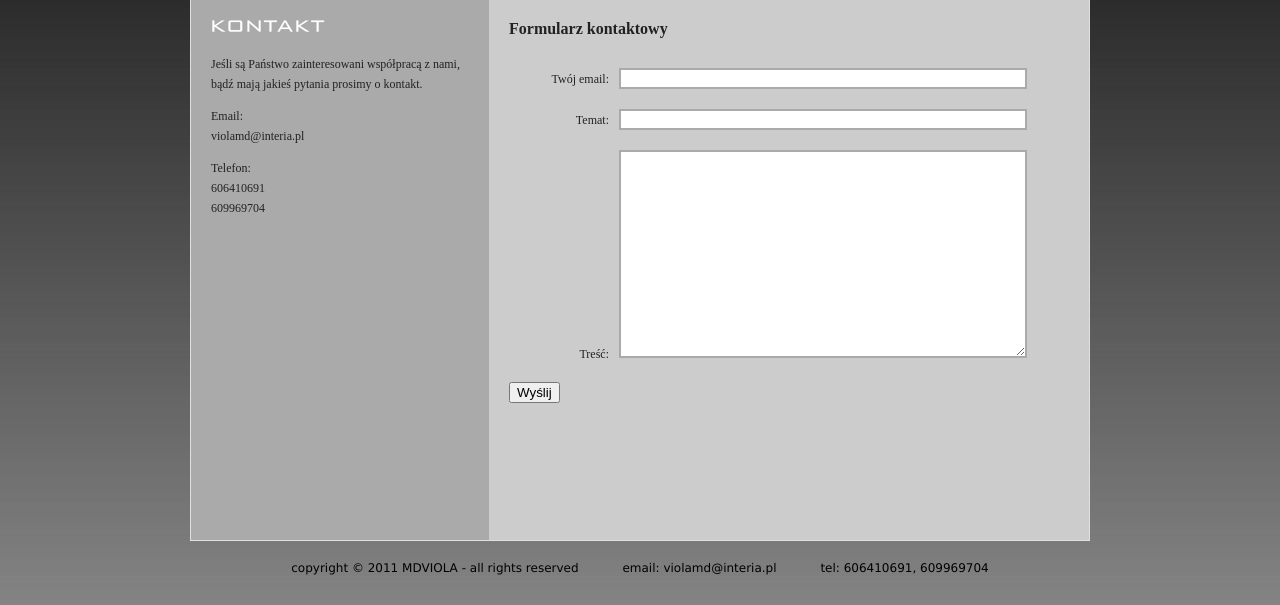
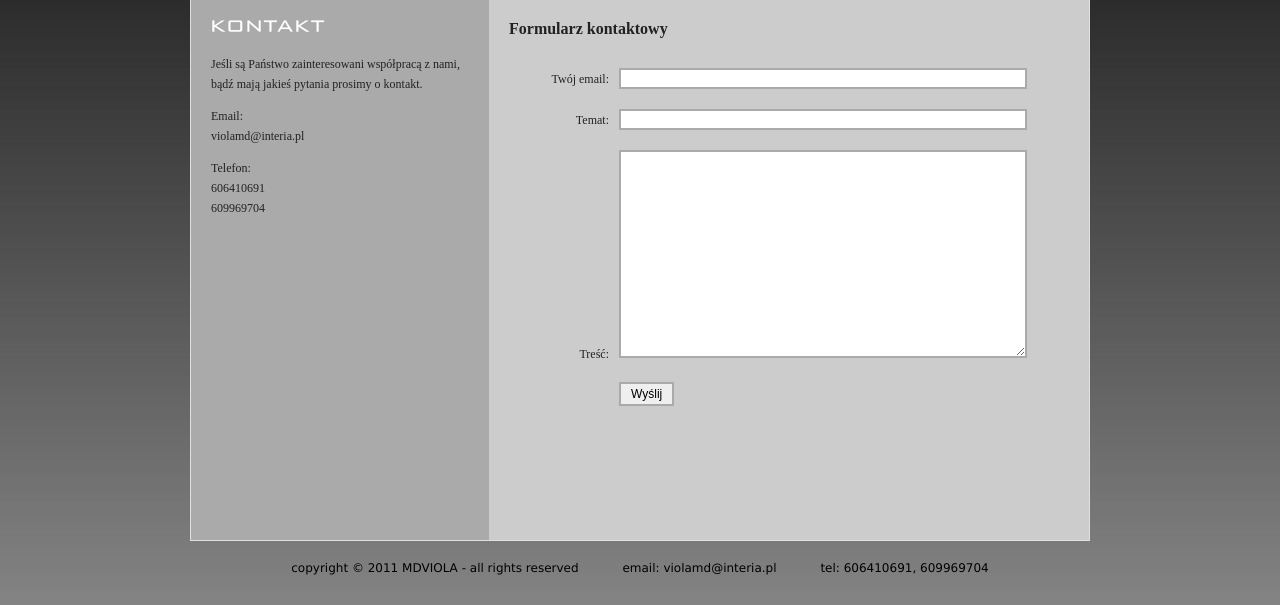
Before and after one commit to damiangoc/vprojekt, a CakePHP app: the page made by app/views/kontakt/view.ctp in a window 1280 px wide. Shown: the part 82-687 px from the top of the page. Run offline with PHP 8.4 and a stand-in for CakePHP, Linux system fonts and the light colour scheme; the template is opened without the code that fills it, so the values that code supplies are empty; some libraries are stand-ins or nearby versions.

Commit message:
submit button

```diff
--- a/app/views/elements/emailForm.ctp
+++ b/app/views/elements/emailForm.ctp
@@ -3,5 +3,5 @@
     <div><label>Twój email:</label><input type="text" value="" name="userEmail" /></div>
     <div><label>Temat:</label><input type="text" value="" name="subject" /></div>
     <div><label>Treść:</label><textarea name="content"></textarea></div>
-    <div><input type="submit" id="sendEmail" value="Wyślij"></div>
+    <div><label>&nbsp;</label><input type="submit" id="sendEmail" value="Wyślij"></div>
 </form>
--- a/app/webroot/css/common.css
+++ b/app/webroot/css/common.css
@@ -107,6 +107,16 @@ form label {
     text-align: right;
     padding-right: 10px;
 }
+form input[type="submit"] {
+    border: 2px solid #AAA;
+    display: inline-block;
+    font-size: 12px;
+    line-height: 16px;
+    padding: 2px 10px;
+}
+form input[type="submit"]:hover, form input[type="submit"]:focus {
+    border: 2px solid #FFF;
+}
 form input[type="text"], form textarea {
     width: 400px;
     border: 2px solid #AAA;
```
Also changed, not shown: 3 other files.
